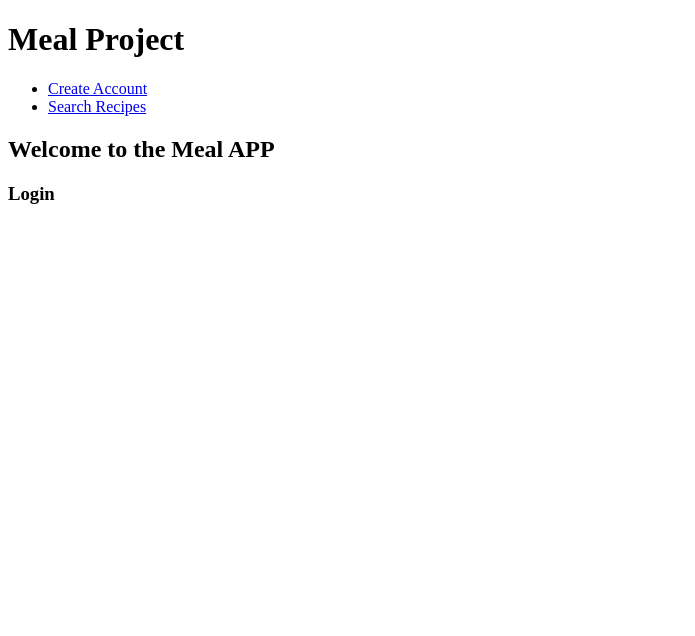
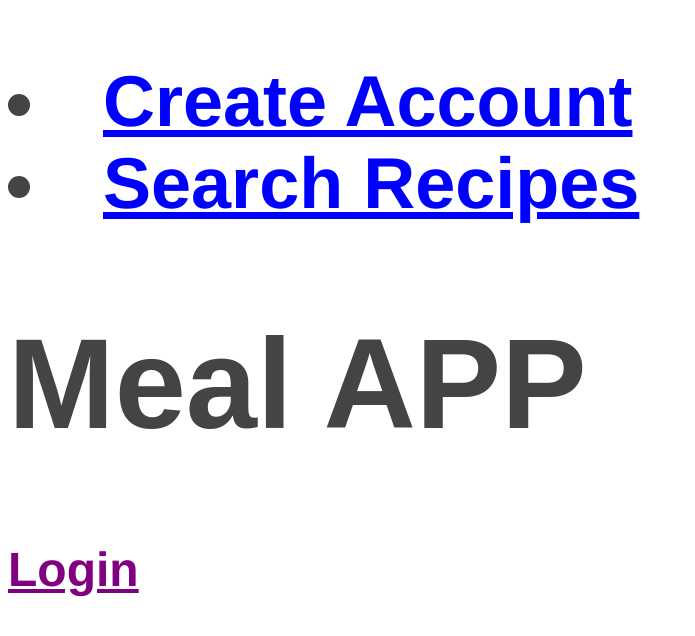
Before and after one commit to KhangN2234/Meal-Plan-Project, a Flask app: page / in a window 1280 px wide. Shown: the top 636 px of the page, without its empty margins (0-695 px from the left). Run offline with Flask 2, Linux system fonts and the light colour scheme.

Commit message:
Added some code to css file

```diff
--- a/meal_app/static/css/main.css
+++ b/meal_app/static/css/main.css
@@ -0,0 +1,31 @@
+body {
+    margin: 1;
+    padding: 0;
+    font-family: Arial, Helvetica, sans-serif;
+    font-size: 2.0em;
+    color: #444;
+  }
+
+h1 {
+    margin: 1;
+    padding: 0;
+    font-family: Arial, Helvetica, sans-serif;
+    font-size: 4.0em;
+    color: #444;
+}
+
+h2 {
+    font-family: Helvetica, Geneva, Arial,
+          SunSans-Regular, sans-serif }
+  ul.navbar li {
+    background: white;
+    margin: 0.5em 0;
+    padding: 0.3em;
+    border-right: 1em solid black }
+  ul.navbar a {
+    text-decoration: none }
+  a:link {
+    color: blue }
+  a:visited {
+    color: purple
+}
--- a/meal_app/templates/layout.html
+++ b/meal_app/templates/layout.html
@@ -7,15 +7,14 @@
   <body>
 
   <header>
-    <div class="container">
-      <h1 class="logo">Meal Project</h1>
+    <h2>
       <nav>
-        <ul class="menu">
+        <h2>
           <li><a href="{{ url_for('signup') }}">Create Account</a></li>
           <li><a href="{{ url_for('search') }}">Search Recipes</a></li>
-        </ul>
+        </h2>
       </nav>
-    </div>
+    </h2>
   </header>
 
     <div class="container">
--- a/meal_app/templates/welcome.html
+++ b/meal_app/templates/welcome.html
@@ -1,7 +1,7 @@
 {% extends "layout.html" %}
 {% block content %}
 
-    <h2>Welcome to the Meal APP<h2>
-    <h3>Login<h3>
+    <h1>Meal APP<h2>
+      <h2> <a href="">Login</a> </h2>
   </div>
 {% endblock %}
```
